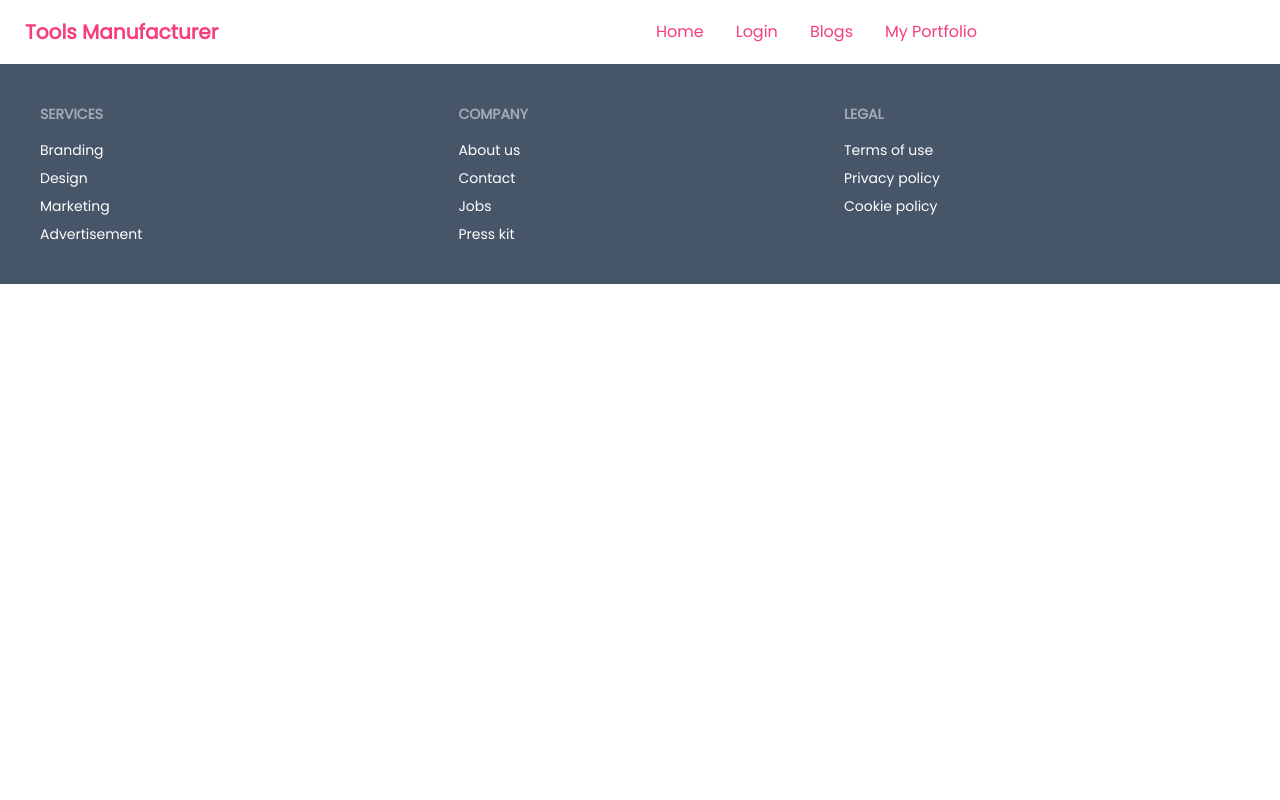
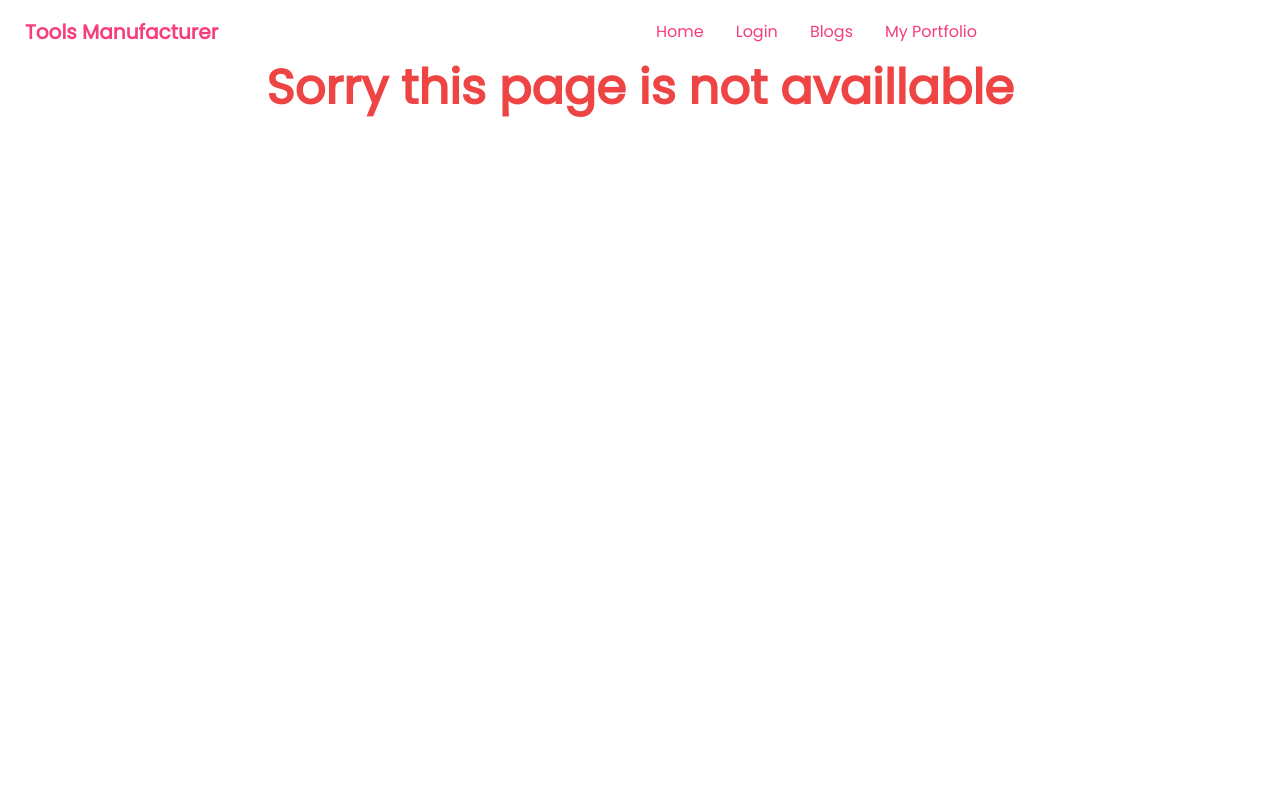
Before and after one commit to Mahmudulislamasif/Laptops-parts-manufacturer, a React (Create React App) app: page /myorders in a window 1280 px wide. Shown: the top 800 px of the page. Built offline with nearby package versions, Linux system fonts and the light colour scheme; no server answers.

Commit message:
add not found route

```diff
--- a/src/App.js
+++ b/src/App.js
@@ -14,6 +14,7 @@ import AddReview from './Pages/Dashboard/AddReview';
 import MyProfile from './Pages/Dashboard/MyProfile';
 import Blogs from './Pages/Blogs/Blogs';
 import MyPortfolio from './Pages/MyPortfolio/MyPortfolio';
+import NotFound from './Pages/NotFound/NotFound';
 
 function App() {
   return (
@@ -37,6 +38,7 @@ function App() {
           <Route path="review" element={<AddReview></AddReview>}></Route>
           <Route path="myprofile" element={<MyProfile></MyProfile>}></Route>
         </Route>
+        <Route path="*" element={<NotFound></NotFound>}></Route>
       </Routes>
       <Footer></Footer>
     </div>
--- /dev/null
+++ b/src/Pages/NotFound/NotFound.js
@@ -0,0 +1,11 @@
+import React from 'react';
+
+const NotFound = () => {
+    return (
+        <div>
+            <h1 className="font-bold text-5xl text-red-500 h-screen">Sorry this page is not availlable </h1>
+        </div>
+    );
+};
+
+export default NotFound;
```
